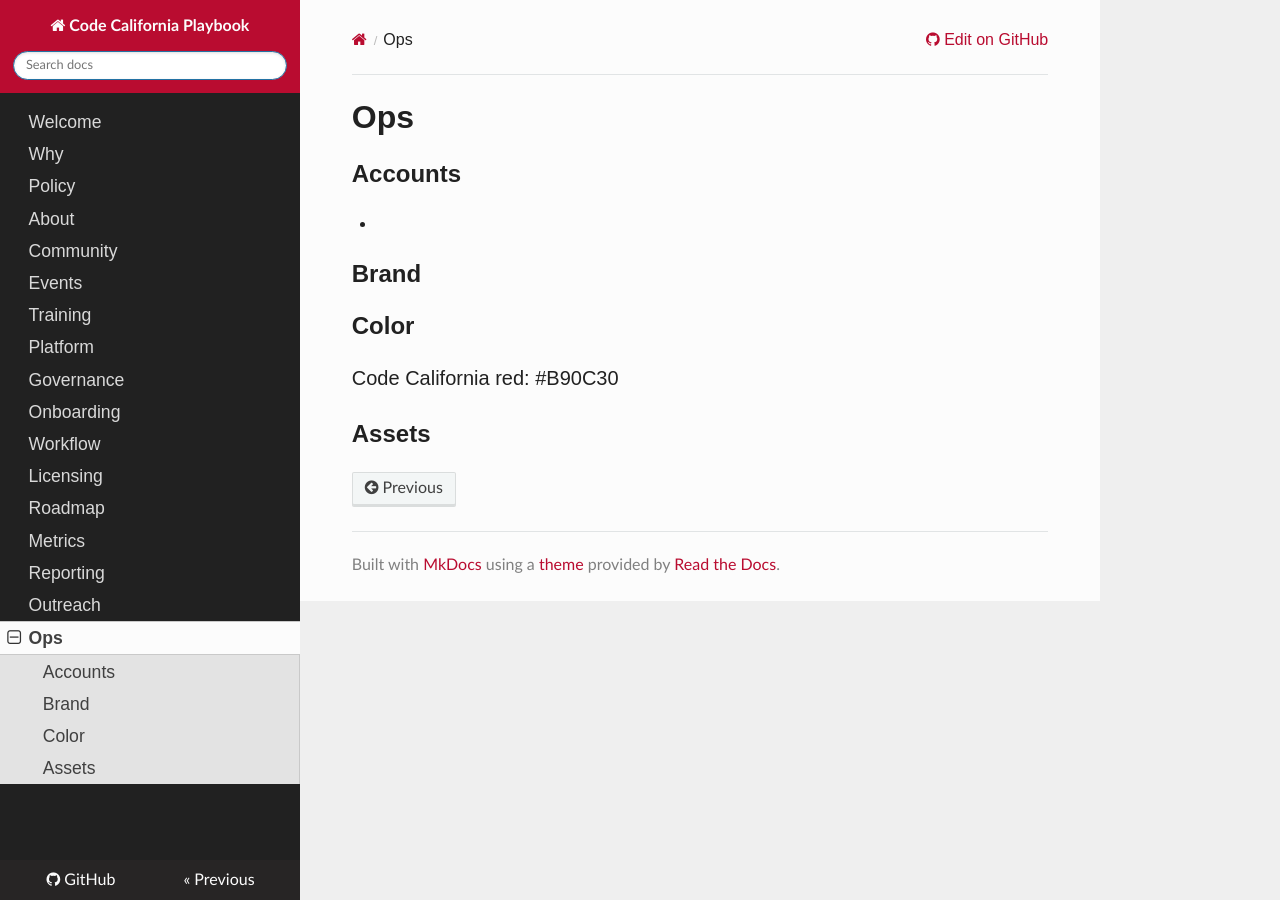
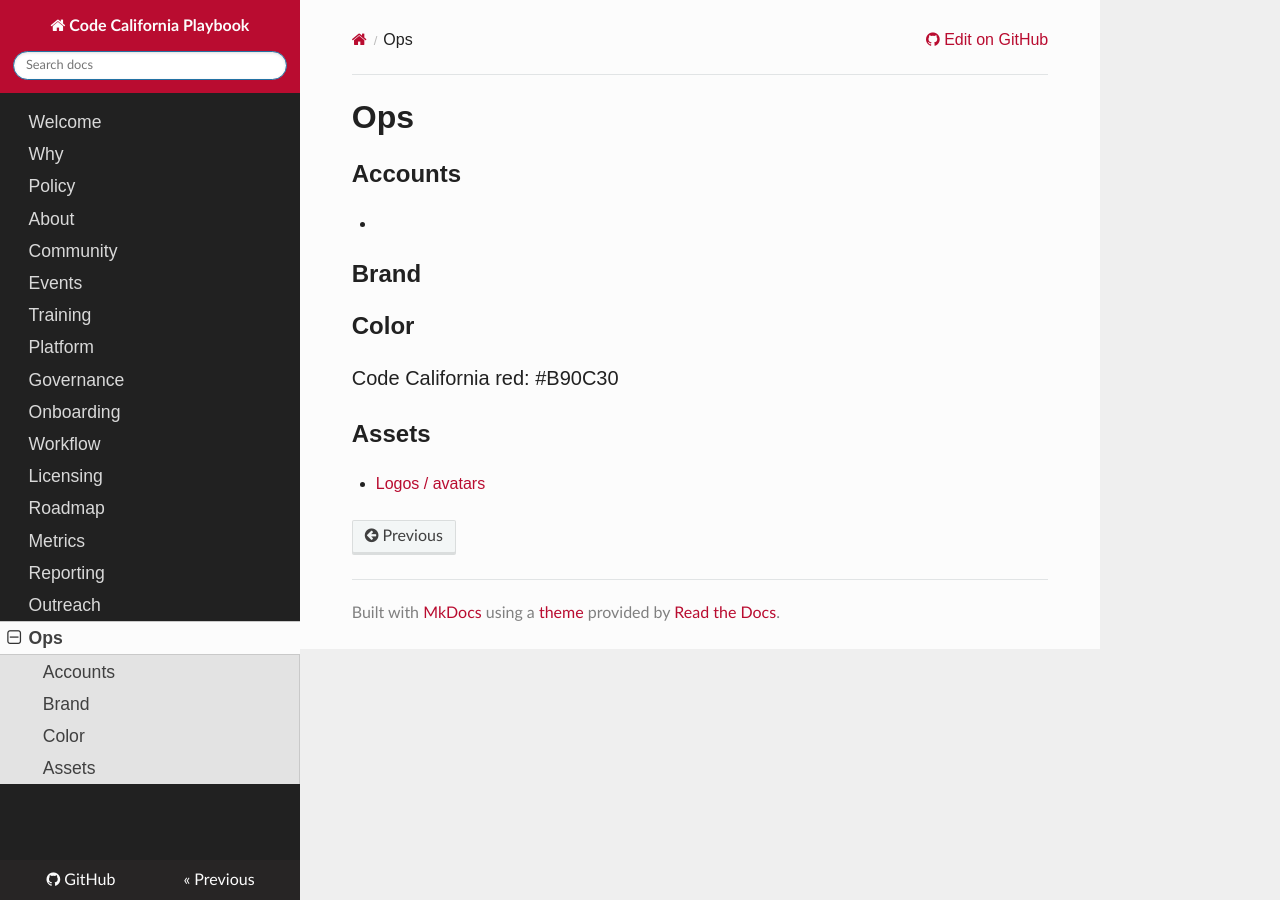
Before and after one commit to CA-CODE-Works/playbook, an MkDocs documentation site: the page built from docs/ops.md, in a window 1280 px wide. Built offline with MkDocs 1.6.1, drawn with Linux system fonts in a browser that asks for light colours; nearby versions of some CDN libraries; old or Windows-style settings are respelled for this version of MkDocs.

Commit message:
Update ops.md

```diff
--- a/docs/ops.md
+++ b/docs/ops.md
@@ -11,3 +11,5 @@
 Code California red: #B90C30
 
 ## Assets
+
+* [Logos / avatars](https://github.com/cagov/playbook/tree/master/docs/img)
```
